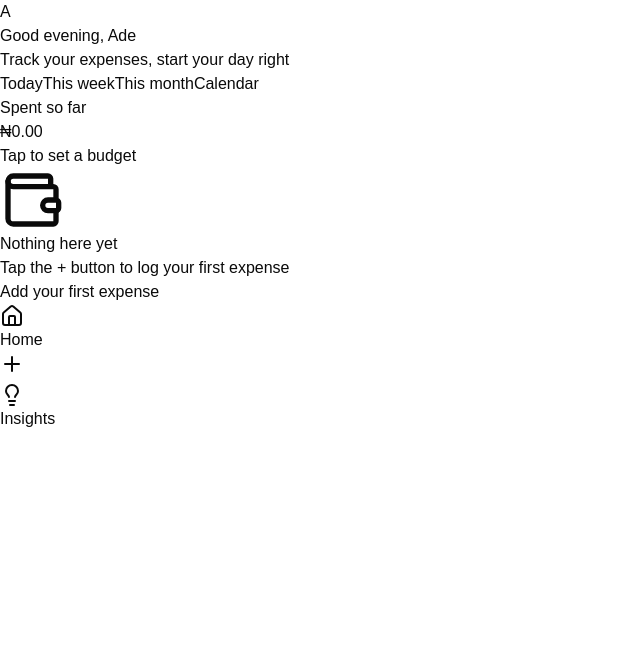
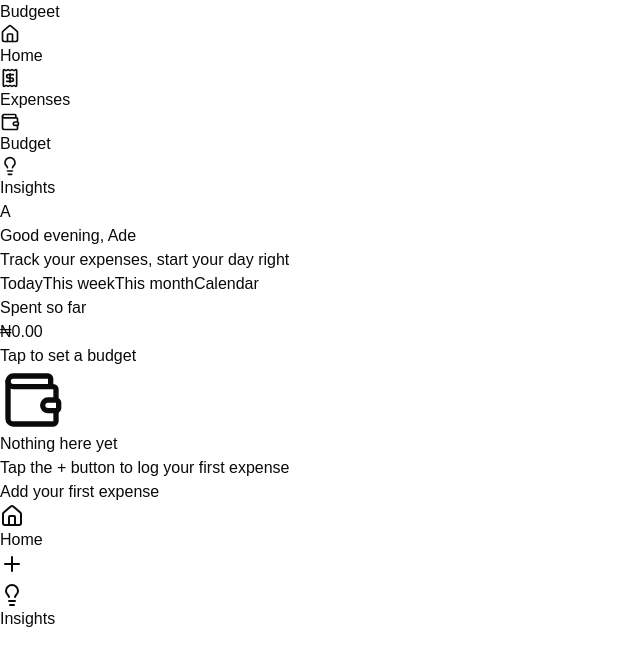
Before and after one commit to CAYA-HQ/Budgeet, a React app in the folder frontend/: page /dashboard in a window 1280 px wide. Shown: the top 666 px of the page, without its empty margins (0-640 px from the left). Built offline with nearby package versions, Linux system fonts and the light colour scheme; the HTML template or start-up script is replaced by a standard one.

Commit message:
feat: add SideNav and wire into both dashboard pages

```diff
--- /dev/null
+++ b/frontend/src/components/SideNav.jsx
@@ -0,0 +1,38 @@
+import { Link, useLocation } from 'react-router-dom'
+import { Home, Receipt, Wallet, Lightbulb } from 'lucide-react'
+
+function SideNav() {
+  const location = useLocation()
+
+  const navItems = [
+    { path: '/dashboard', label: 'Home', icon: Home },
+    { path: '/expenses', label: 'Expenses', icon: Receipt },
+    { path: '/budget', label: 'Budget', icon: Wallet },
+    { path: '/insights', label: 'Insights', icon: Lightbulb },
+  ]
+
+  return (
+    <div className="side-nav">
+      <div className="side-nav-logo">
+        <h2>Budgeet</h2>
+      </div>
+      <nav className="side-nav-links">
+        {navItems.map((item) => {
+          const Icon = item.icon
+          return (
+            <Link
+              key={item.path}
+              to={item.path}
+              className={`side-nav-item ${location.pathname === item.path ? 'active' : ''}`}
+            >
+              <Icon size={20} />
+              <span>{item.label}</span>
+            </Link>
+          )
+        })}
+      </nav>
+    </div>
+  )
+}
+
+export default SideNav
--- a/frontend/src/features/dashboard/DashboardPage.jsx
+++ b/frontend/src/features/dashboard/DashboardPage.jsx
@@ -4,6 +4,7 @@ import TotalSpendCard from '../../components/TotalSpendCard'
 import BudgetProgressBar from '../../components/BudgetProgressBar'
 import TransactionList from '../../components/TransactionList'
 import BottomNav from '../../components/BottomNav'
+import SideNav from '../../components/SideNav'
 
 const mockData = {
   user: {
@@ -31,7 +32,9 @@ function DashboardPage() {
   }
 
   return (
-    <div className="dashboard">
+    <div className="app-layout">
+      <SideNav />
+      <div className="main-content">
         <GreetingHeader name={mockData.user.name} />
         <FilterTabs onFilterChange={handleFilterChange} />
         <TotalSpendCard amount={mockData.totalSpend} />
@@ -40,6 +43,7 @@ function DashboardPage() {
           total={mockData.budget.total}
         />
         <TransactionList transactions={mockData.transactions} />
+      </div>
       <BottomNav
         onAddExpense={handleAddExpense}
         onAddIncome={handleAddIncome}
```
Lines whose indentation alone changed are shown as unchanged.
